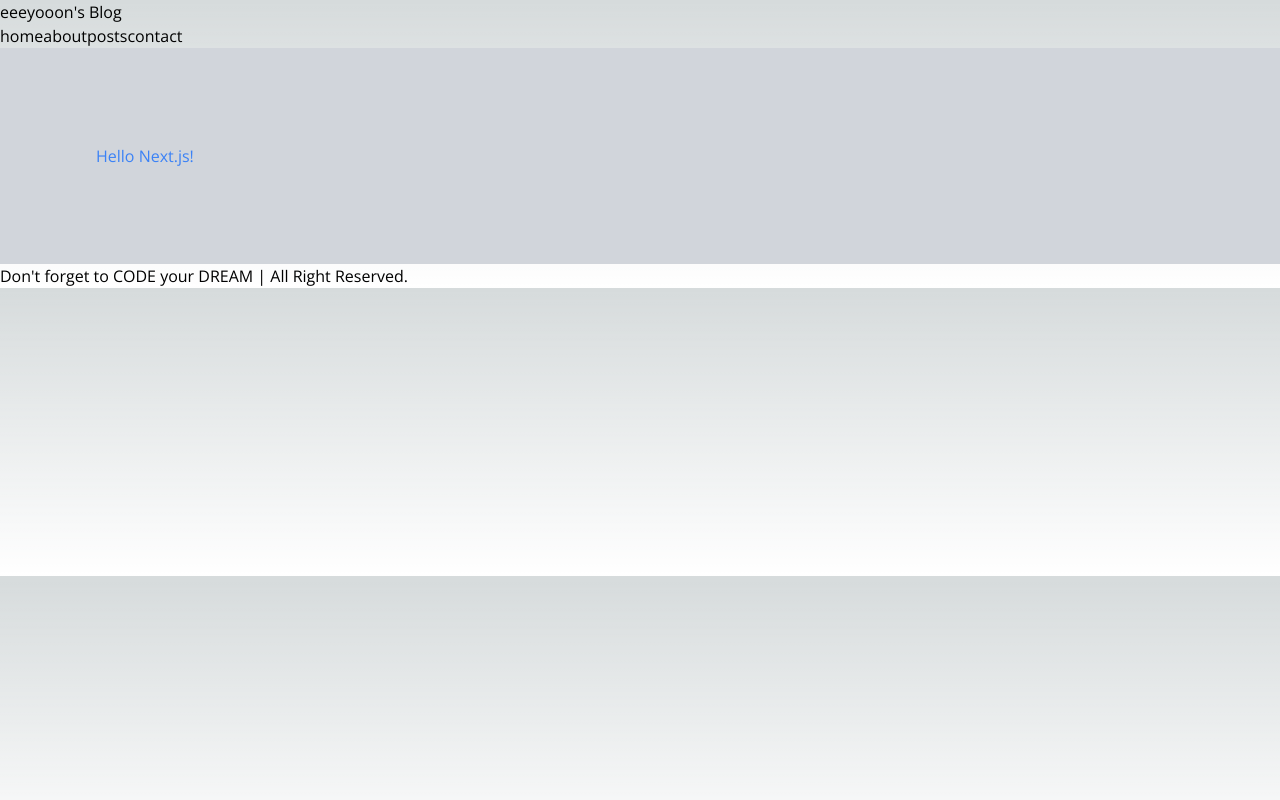
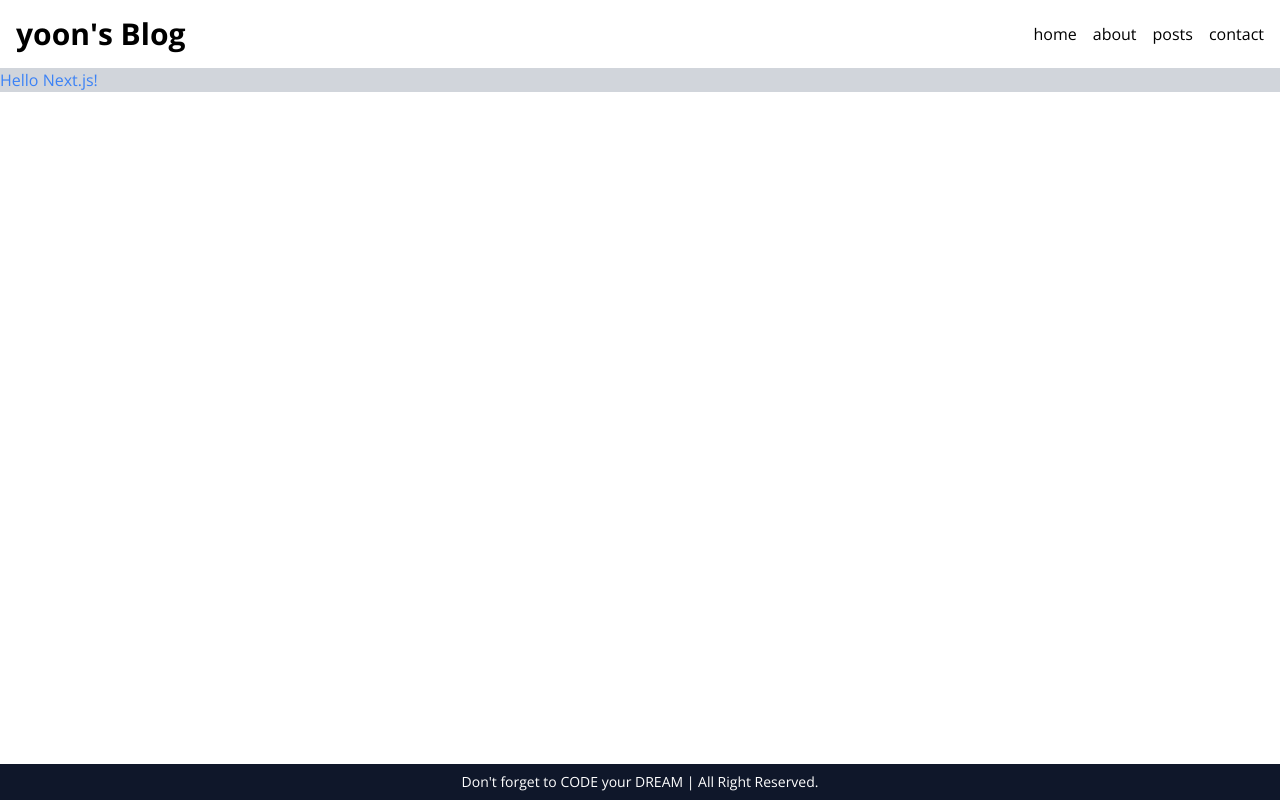
Before and after one commit to eeeyooon/Nextjs-Blog, a Next.js app: page / in a window 1280 px wide. Built offline with nearby package versions, Linux system fonts and the light colour scheme.

Commit message:
[💄 style] 레이아웃 기본 스타일링 적용

```diff
--- a/src/app/globals.css
+++ b/src/app/globals.css
@@ -2,26 +2,8 @@
 @tailwind components;
 @tailwind utilities;
 
-:root {
-  --foreground-rgb: 0, 0, 0;
-  --background-start-rgb: 214, 219, 220;
-  --background-end-rgb: 255, 255, 255;
+html,
+body {
+  height: 100vh;
+  overflow-y: auto;
 }
-
-@media (prefers-color-scheme: dark) {
-  :root {
-    --foreground-rgb: 255, 255, 255;
-    --background-start-rgb: 0, 0, 0;
-    --background-end-rgb: 0, 0, 0;
-  }
-}
-
-body {
-  color: rgb(var(--foreground-rgb));
-  background: linear-gradient(
-      to bottom,
-      transparent,
-      rgb(var(--background-end-rgb))
-    )
-    rgb(var(--background-start-rgb));
-}
--- a/src/app/layout.tsx
+++ b/src/app/layout.tsx
@@ -17,10 +17,10 @@
   children: React.ReactNode;
 }) {
   return (
-    <html lang="ko">
-      <body className={sans.className}>
+    <html lang="ko" className={sans.className}>
+      <body className="flex flex-col w-full max-w-screen-2xl mx-auto">
         <Header />
-        <main>{children}</main>
+        <main className="grow">{children}</main>
         <Footer />
       </body>
     </html>
--- a/src/app/page.tsx
+++ b/src/app/page.tsx
@@ -1,7 +1,5 @@
 export default function Home() {
   return (
-    <section className="p-24 bg-gray-300">
-      <div className="text-blue-500">Hello Next.js!</div>
-    </section>
+    <section className="bg-gray-300 text-blue-500">Hello Next.js!</section>
   );
 }
--- a/src/components/Footer.tsx
+++ b/src/components/Footer.tsx
@@ -1,3 +1,7 @@
 export default function Footer() {
-  return <p>{"Don't forget to CODE your DREAM | All Right Reserved."}</p>;
+  return (
+    <p className="bg-slate-900 text-white py-2 text-sm text-center">
+      {"Don't forget to CODE your DREAM | All Right Reserved."}
+    </p>
+  );
 }
--- a/src/components/Header.tsx
+++ b/src/components/Header.tsx
@@ -2,11 +2,11 @@
 
 export default function Header() {
   return (
-    <header>
+    <header className="flex justify-between items-center p-4">
       <Link href="/">
-        <h1>{"eeeyooon's Blog"}</h1>
+        <h1 className="text-3xl font-bold">{"yoon's Blog"}</h1>
       </Link>
-      <nav>
+      <nav className="flex gap-4">
         <Link href="/">home</Link>
         <Link href="/about">about</Link>
         <Link href="/posts">posts</Link>
```
